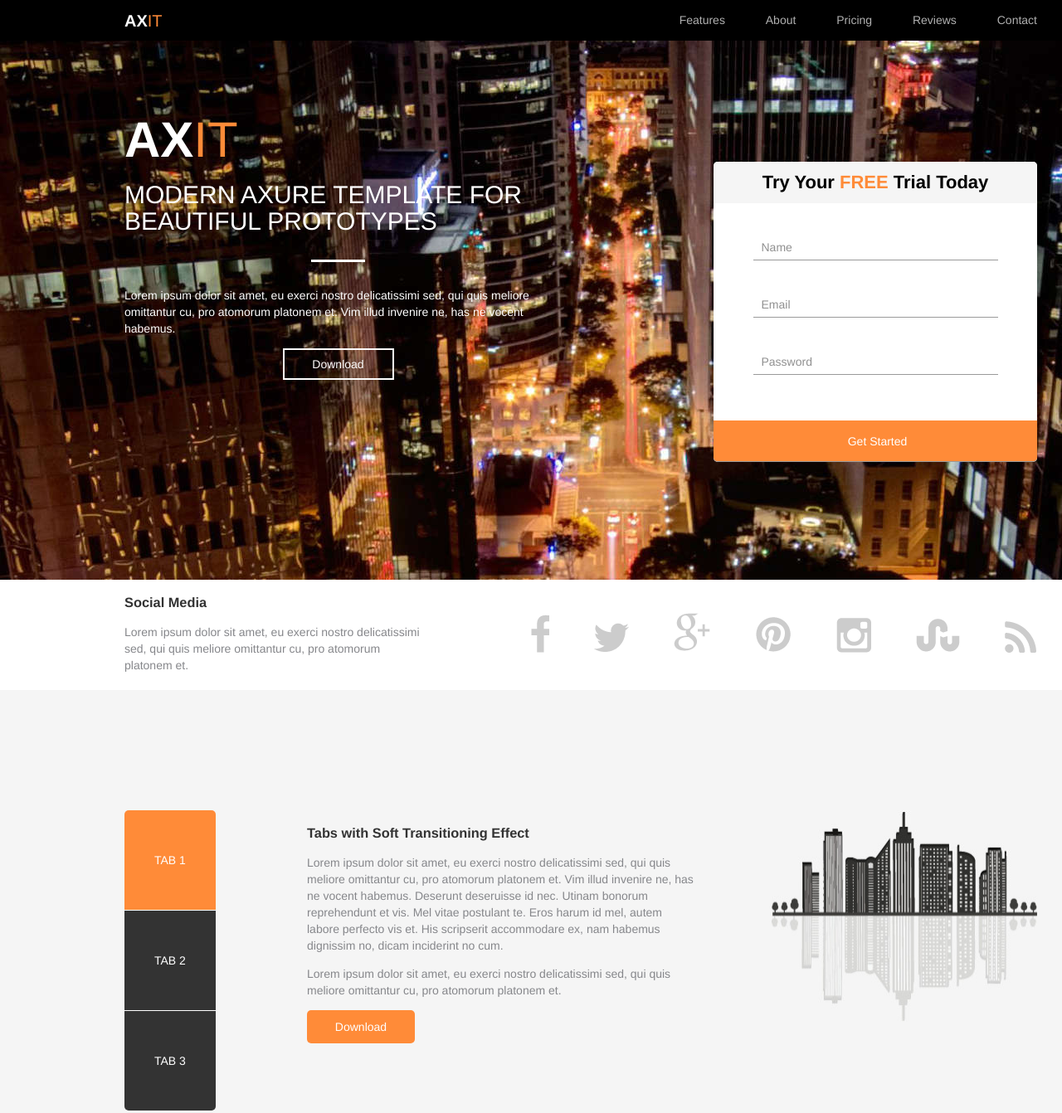
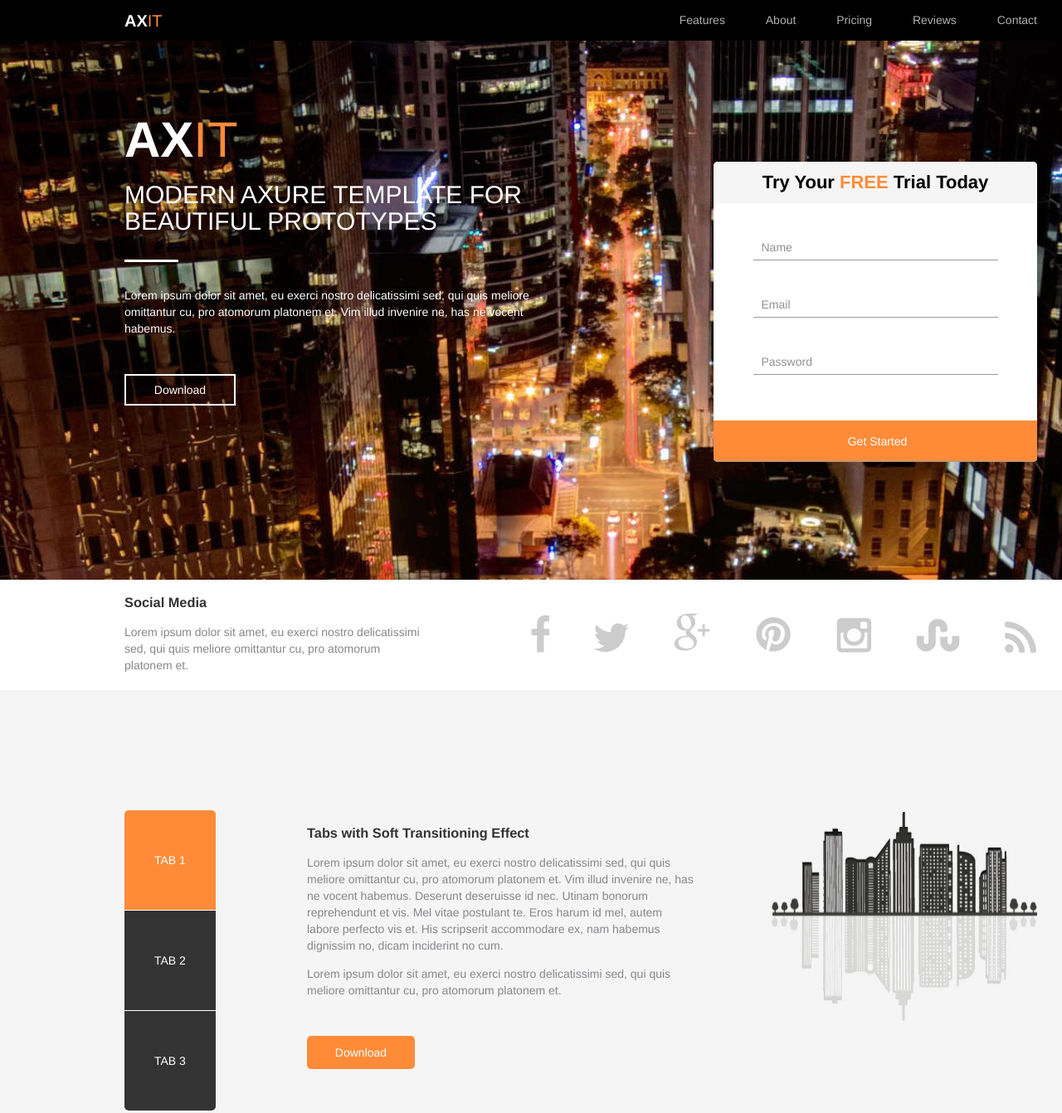
Before and after one commit to alex-y-kuznetsov/AXIT, a plain HTML site: page index.html in a window 1280 px wide. Shown: the top 1342 px of the page at 83% size. Drawn offline with Linux system fonts and the light colour scheme.

Commit message:
button positioning

```diff
--- a/css/style.css
+++ b/css/style.css
@@ -146,6 +146,8 @@ h2 {
 }
 
 .trial-section .divider {
+  margin: 30px 0;
+
   background-color: #ffffff;
 }
 
@@ -163,7 +165,13 @@ h2 {
   color: #ffffff;
 }
 
+.trial-description a {
+  margin: 45px 0;
+}
+
 .trial-description h2 {
+  text-align: left;
+
   font-size: 30px;
   font-weight: normal;
   line-height: 32px;
@@ -316,7 +324,7 @@ h2 {
 }
 
 .tabs-download-btn {
-  margin: 0;
+  margin: 45px 0;
   padding: 10px 0;
 
   border: none;
```
